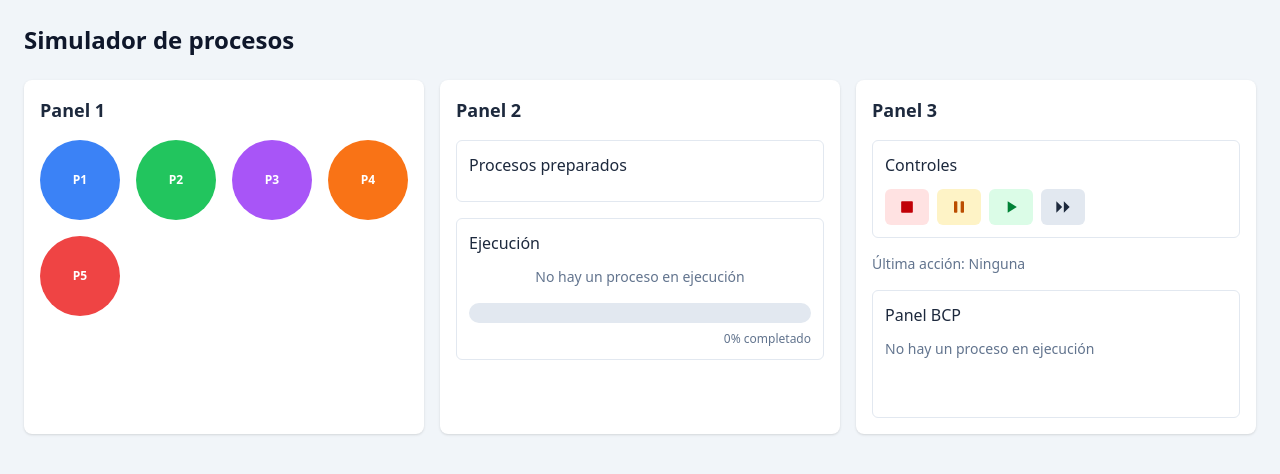
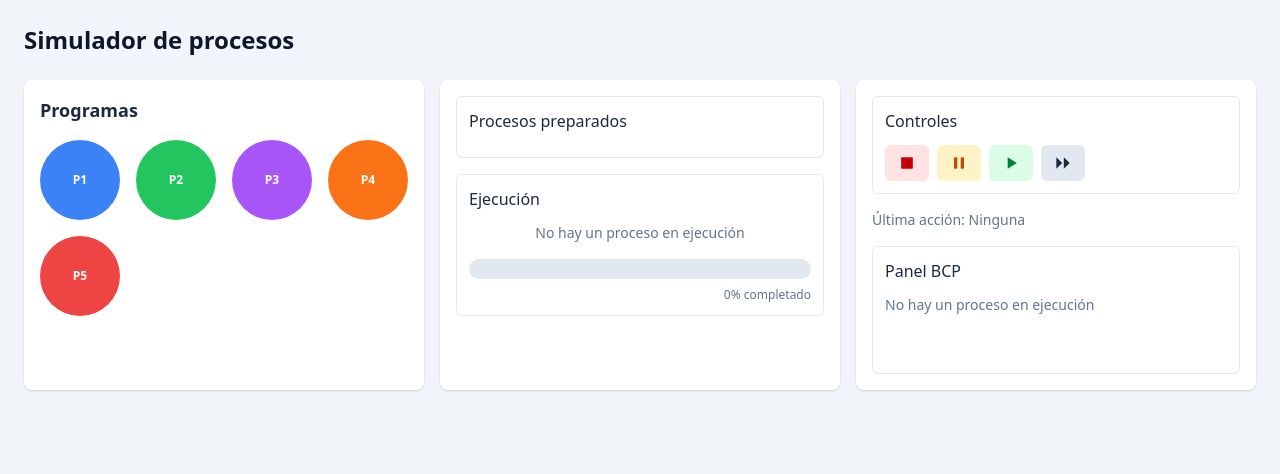
Before and after one commit to kev30u/simulador-procesos, a Next.js app: page / in a window 1280 px wide. Shown: the top 474 px of the page. Built offline with nearby package versions, Linux system fonts and the light colour scheme.

Commit message:
se quito nombres de paneles

```diff
--- a/src/app/page.tsx
+++ b/src/app/page.tsx
@@ -220,7 +220,7 @@ export default function Home() {
 
         <div className="grid gap-4 lg:grid-cols-3">
           <section className="rounded-lg bg-white p-4 shadow-sm">
-            <h2 className="mb-4 text-lg font-semibold">Panel 1</h2>
+            <h2 className="mb-4 text-lg font-semibold">Programas</h2>
             <Programas
               programas={programas}
               onProgramaClick={iniciarProgramaSeleccionado}
@@ -228,13 +228,11 @@ export default function Home() {
           </section>
 
           <section className="space-y-4 rounded-lg bg-white p-4 shadow-sm">
-            <h2 className="text-lg font-semibold">Panel 2</h2>
             <Preparados procesos={procesosPreparados} />
             <Ejecucion proceso={procesoEnEjecucion} />
           </section>
 
           <section className="space-y-4 rounded-lg bg-white p-4 shadow-sm">
-            <h2 className="text-lg font-semibold">Panel 3</h2>
             <Controles
               onDetener={detenerSimulacion}
               onPausar={pausarSimulacion}
```
